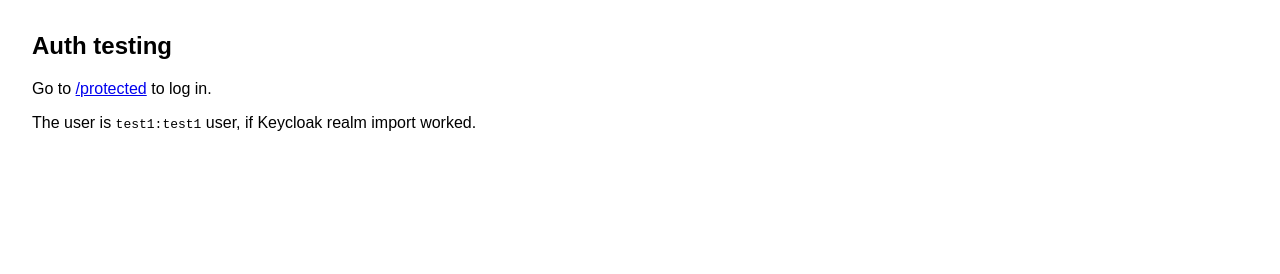
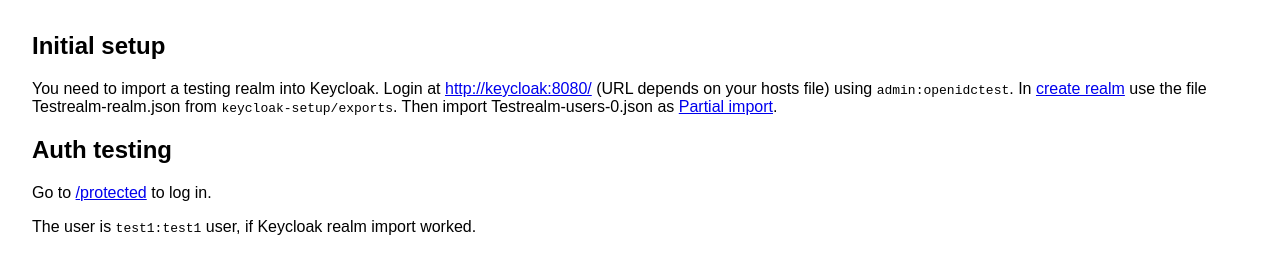
Before and after one commit to Reposoft/openidc-keycloak-test, a plain HTML site: page openidc1/html-ajax/index.html in a window 1280 px wide. Drawn offline with Linux system fonts and the light colour scheme.

Commit message:
Don't require SSL at all for the test realm

```diff
--- a/openidc1/html-ajax/index.html
+++ b/openidc1/html-ajax/index.html
@@ -5,6 +5,16 @@
     <title>mod_auth_openidc with Keycloak test</title>
     <link rel="stylesheet" href="style.css">
   <body>
+    <h2>Initial setup</h2>
+    <p>
+      You need to import a testing realm into Keycloak.
+      Login at <a href="http://keycloak:8080/">http://keycloak:8080/</a>
+      (URL depends on your hosts file) using <code>admin:openidctest</code>.
+      In <a href="http://keycloak:8080/auth/admin/master/console/#/create/realm">create realm</a>
+      use the file Testrealm-realm.json from <code>keycloak-setup/exports</code>.
+      Then import Testrealm-users-0.json as
+      <a href="http://keycloak:8080/auth/admin/master/console/#/realms/Testrealm/partial-import">Partial import</a>.
+    </p>
     <h2>Auth testing</h2>
     <p>Go to <a href="/protected">/protected</a> to log in.</p>
     <p>The user is <code>test1:test1</code> user, if Keycloak realm import worked.</p>
--- a/openidc1/keycloak-setup/export/Testrealm-realm.json
+++ b/openidc1/keycloak-setup/export/Testrealm-realm.json
@@ -12,7 +12,7 @@
   "accessCodeLifespanUserAction" : 300,
   "accessCodeLifespanLogin" : 1800,
   "enabled" : true,
-  "sslRequired" : "external",
+  "sslRequired" : "none",
   "registrationAllowed" : false,
   "registrationEmailAsUsername" : false,
   "rememberMe" : false,
```
